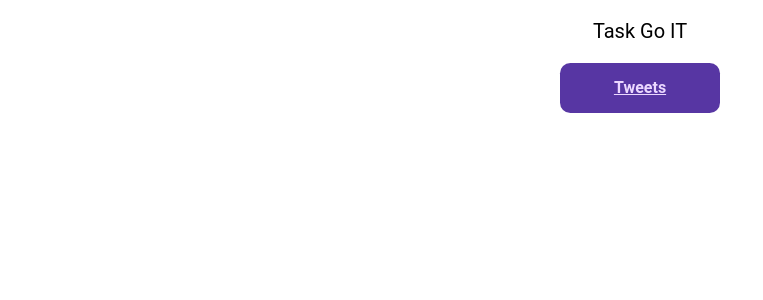
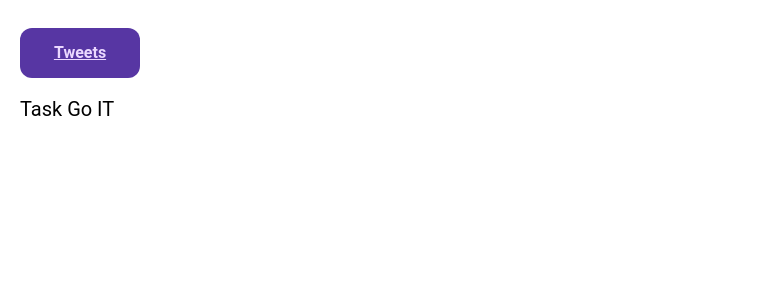
Before and after one commit to StanislavPoponia/goit-tech-task, a React (Vite) app: page / in a window 1280 px wide. Shown: the top 300 px of the page, without its empty margins (0-763 px from the left). Built offline with nearby package versions, Linux system fonts and the light colour scheme.

Commit message:
update code: createSelect, css and change file

```diff
--- a/src/components/CardForm/CardForm.jsx
+++ b/src/components/CardForm/CardForm.jsx
@@ -15,7 +15,7 @@ import {
   TextWrapper,
 } from './CardForm.styled';
 
-function Tweet({ user }) {
+function CardForm({ user }) {
   const dispatch = useDispatch();
   return (
     <Card>
@@ -48,7 +48,7 @@ function Tweet({ user }) {
   );
 }
 
-Tweet.propTypes = {
+CardForm.propTypes = {
   user: PropTypes.shape({
     avatar: PropTypes.string.isRequired,
     followers: PropTypes.number.isRequired,
@@ -58,4 +58,4 @@ Tweet.propTypes = {
   }),
 };
 
-export default Tweet;
+export default CardForm;
--- a/src/components/CardForm/CardForm.styled.jsx
+++ b/src/components/CardForm/CardForm.styled.jsx
@@ -98,10 +98,5 @@ export const Text = styled.p`
   line-height: 1.2;
   text-transform: uppercase;
   text-align: center;
-
   color: #ebd8ff;
-
-  &:not(:last-child) {
-    margin-bottom: 18px;
-  }
-`;
+  `;
--- a/src/components/CardForm/index.js
+++ b/src/components/CardForm/index.js
@@ -1 +1 @@
-export { default } from './Tweet';
+export { default } from './CardForm';
--- a/src/components/CardList/CardList.jsx
+++ b/src/components/CardList/CardList.jsx
@@ -4,7 +4,7 @@ import { useSelector } from 'react-redux';
 import { useState } from 'react';
 import { StyledButton } from './CardList.styled';
 
-function Tweets() {
+function CardList() {
   const [sliceEnd, setSliceEnd] = useState(3);
   const filteredUsers = useSelector(selectFilteredUsers);
 
@@ -33,4 +33,4 @@ function Tweets() {
   );
 }
 
-export default Tweets;
+export default CardList;
--- a/src/components/CardList/CardList.styled.jsx
+++ b/src/components/CardList/CardList.styled.jsx
@@ -3,9 +3,9 @@ import styled from '@emotion/styled';
 export const StyledButton = styled.button`
   font-weight: 700;
   display: flex;
-  margin: 25px auto;
   justify-content: center;
   align-items: center;
+  margin: 25px auto;
   padding: 15px 30px;
   width: 200px;
   height: 50px;
--- a/src/components/CardList/index.js
+++ b/src/components/CardList/index.js
@@ -1 +1 @@
-export { default } from './Tweets';
+export { default } from './CardList';
--- a/src/main.jsx
+++ b/src/main.jsx
@@ -10,7 +10,7 @@ import './index.css';
 ReactDOM.createRoot(document.getElementById('root')).render(
   <React.StrictMode>
     <Provider store={store}>
-      <PersistGate persistor={persistor}>
+      <PersistGate loading={null} persistor={persistor}>
         <BrowserRouter basename="/">
           <App />
         </BrowserRouter>
--- a/src/pages/HomePage/HomePage.jsx
+++ b/src/pages/HomePage/HomePage.jsx
@@ -3,8 +3,8 @@ import { Container, Tweets, StyledName } from './HomePage.styled';
 function HomePage() {
   return (
     <Container>
+      <Tweets to="/tweets">Tweets</Tweets>
       <StyledName>Task Go IT</StyledName>
-      <Tweets to="/tweets">Tweets</Tweets>
     </Container>
   );
 }
--- a/src/pages/HomePage/HomePage.styled.jsx
+++ b/src/pages/HomePage/HomePage.styled.jsx
@@ -4,8 +4,8 @@ import { NavLink } from 'react-router-dom';
 export const Container = styled.div`
   display: flex;
   flex-direction: column;
-  align-items: center;
   justify-content: center;
+  margin: 28px 20px;
 `;
 
 export const StyledName = styled.p`
@@ -17,12 +17,12 @@ export const Tweets = styled(NavLink)`
   font-weight: 700;
   justify-content: center;
   align-items: center;
-  padding: 20px 80px;
-  width: 100px;
+  padding: 15px 60px;
+  width: 70px;
   height: 50px;
   color: #ebd8ff;
   background: #5736a3;
-  border-radius: 10.3108px;
+  border-radius: 12px;
 
   &:hover,
   &:focus {
--- a/src/pages/TweetsPage/TweetsPage.jsx
+++ b/src/pages/TweetsPage/TweetsPage.jsx
@@ -14,7 +14,7 @@ function TweetsPage() {
 
   return (
     <Div>
-      <Back to="/">Back</Back>
+      <Back to="/">Home</Back>
       <Filter />
       <Tweets />
     </Div>
--- a/src/redux/users/users-selectors.js
+++ b/src/redux/users/users-selectors.js
@@ -1,21 +1,22 @@
 export const selectFilter = state => state.users.filter;
 export const selectUsers = state => state.users.data;
 
-export const selectFilteredUsers = state => {
-  const users = selectUsers(state);
-  const filter = selectFilter(state);
-  const filteredUsers = filter => {
+import { createSelector } from 'reselect';
+
+export const selectFilteredUsers = createSelector(
+  [selectUsers, selectFilter],
+  (users, filter) => {
     switch (filter) {
       case 'Show All':
         return users;
       case 'Follow':
-        return users.filter(user => user.following === false);
+        return users.filter(user => !user.following);
       case 'Following':
-        return users.filter(user => user.following === true);
+        return users.filter(user => user.following);
       default:
         return users;
     }
-  };
+  }
+);
 
-  return filteredUsers(filter);
-};
+export default selectFilteredUsers;
```
